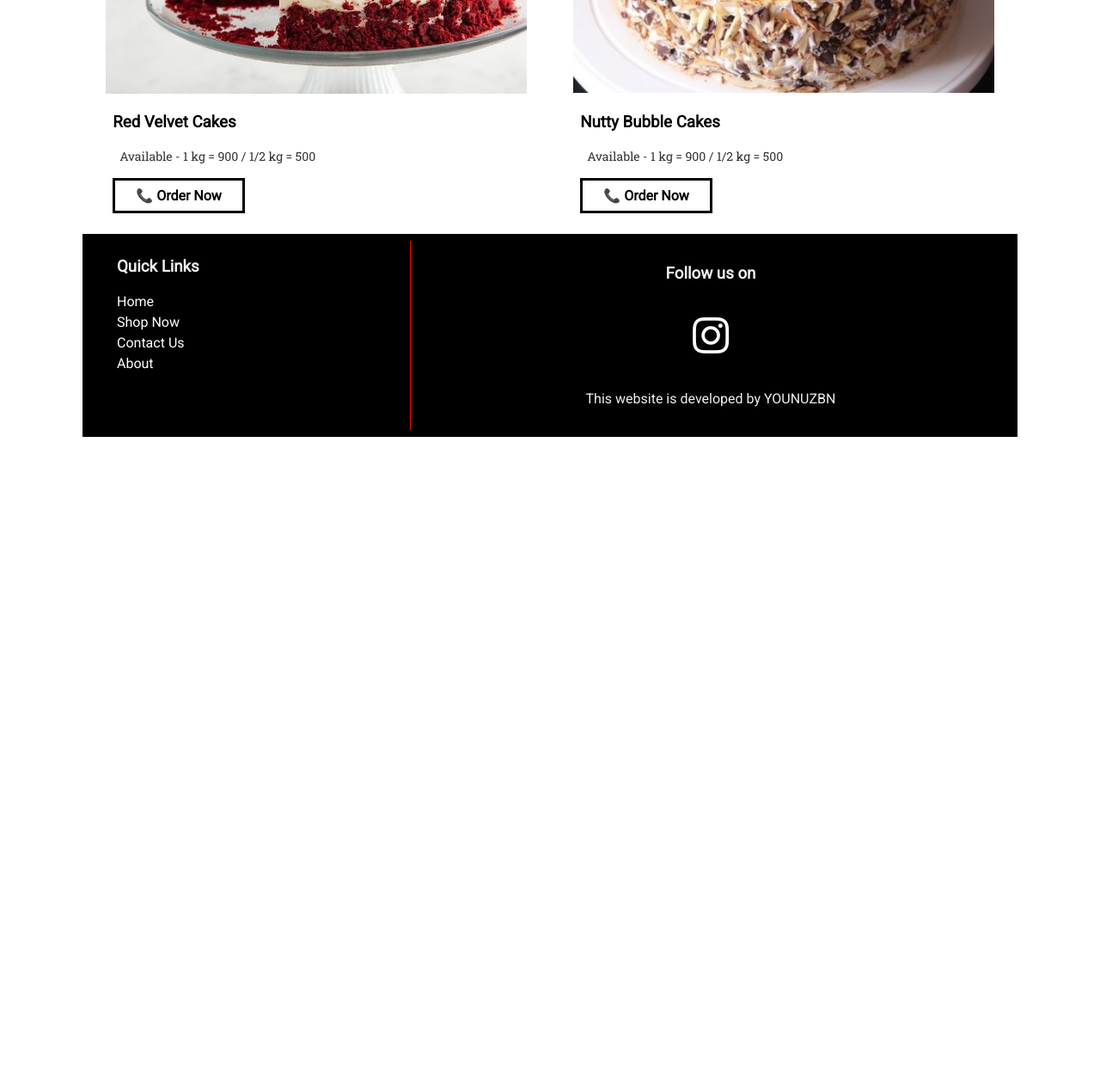
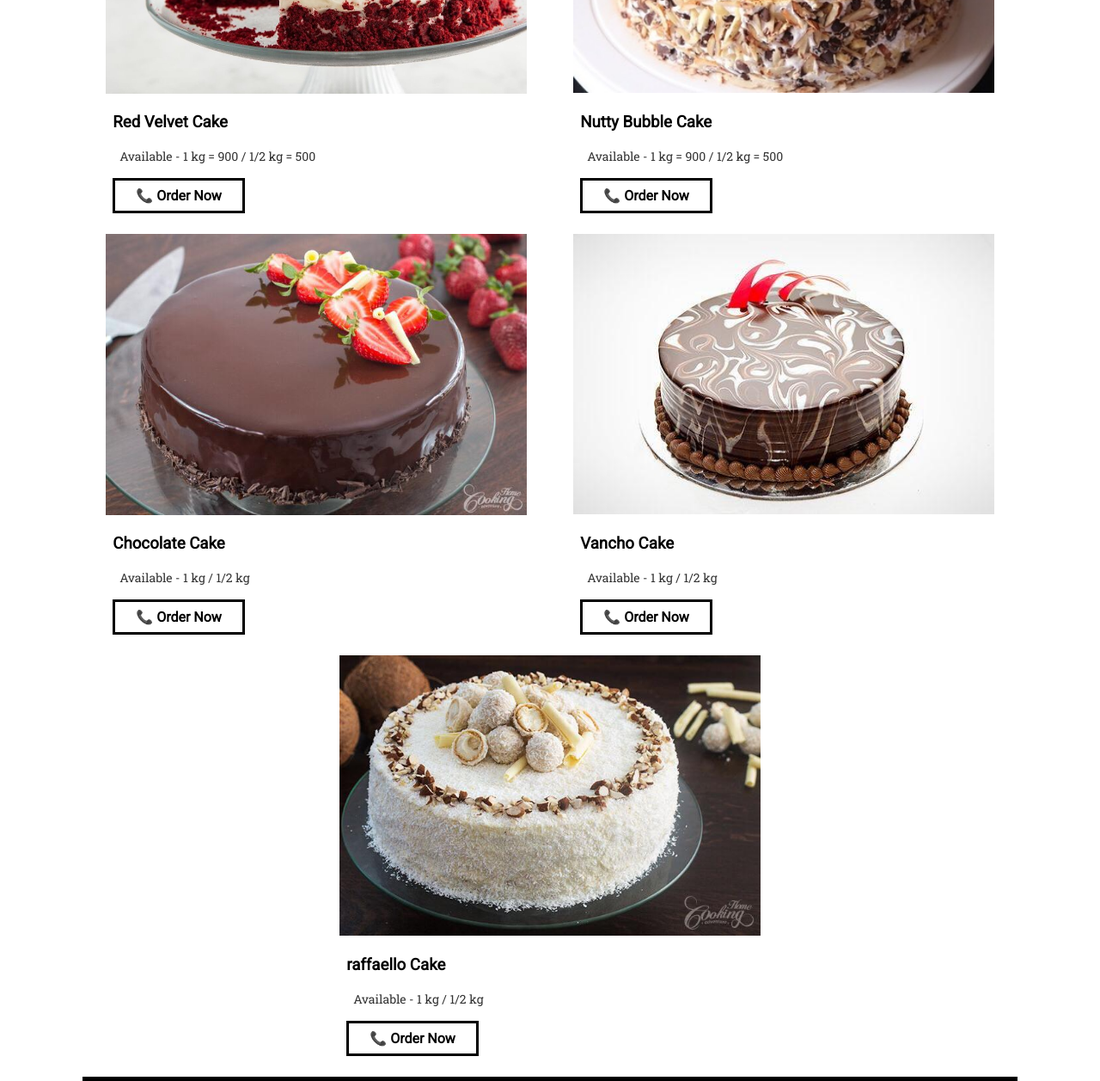
Before and after one commit to younuzbn/cakenbake, a plain HTML site: page cakes.html in a window 1280 px wide. Shown: the part 880-2137 px from the top of the page at 86% size. Before the commit the page ends 1388 px from the top, so only its background shows below. Drawn offline with Linux system fonts and the light colour scheme.

Commit message:
new products added

```diff
--- a/cakes.html
+++ b/cakes.html
@@ -98,7 +98,7 @@
         </div>
 
         <div class="card-description">
-            <h3>White Forest Cakes</h3>
+            <h3>White Forest Cake</h3>
           </a>
           <div class="card-meta">
             Available - 1 kg = 650 / 1/2 kg = 350
@@ -120,7 +120,7 @@
 
         <div class="card-description">
 
-            <h3>Red Velvet Cakes</h3>
+            <h3>Red Velvet Cake</h3>
           </a>
           <div class="card-meta">
             Available - 1 kg = 900 / 1/2 kg = 500
@@ -142,10 +142,76 @@
 
         <div class="card-description">
 
-            <h3>Nutty Bubble Cakes</h3>
+            <h3>Nutty Bubble Cake</h3>
           </a>
           <div class="card-meta">
             Available - 1 kg = 900 / 1/2 kg = 500
+            <a href="#"></a>
+          </div>
+          <p>
+
+          </p>
+          <a href="tel:+917356126678" class="btn-readmore">📞 Order Now</a>
+        </div>
+      </div>
+
+      <div class="card">
+        <div class="card-image">
+
+            <img src="img/8.jpg" alt="Card Image">
+          </a>
+        </div>
+
+        <div class="card-description">
+
+            <h3>Chocolate Cake</h3>
+          </a>
+          <div class="card-meta">
+            Available - 1 kg / 1/2 kg
+            <a href="#"></a>
+          </div>
+          <p>
+
+          </p>
+          <a href="tel:+917356126678" class="btn-readmore">📞 Order Now</a>
+        </div>
+      </div>
+
+      <div class="card">
+        <div class="card-image">
+
+            <img src="img/9.jpg" alt="Card Image">
+          </a>
+        </div>
+
+        <div class="card-description">
+
+            <h3>Vancho Cake</h3>
+          </a>
+          <div class="card-meta">
+            Available - 1 kg / 1/2 kg
+            <a href="#"></a>
+          </div>
+          <p>
+
+          </p>
+          <a href="tel:+917356126678" class="btn-readmore">📞 Order Now</a>
+        </div>
+      </div>
+
+      <div class="card">
+        <div class="card-image">
+
+            <img src="img/10.jpg" alt="Card Image">
+          </a>
+        </div>
+
+        <div class="card-description">
+
+            <h3>raffaello Cake</h3>
+          </a>
+          <div class="card-meta">
+            Available - 1 kg / 1/2 kg
             <a href="#"></a>
           </div>
           <p>
```
Also changed, not shown: img/10.jpg (added), img/8.jpg (added), img/9.jpg (added), img/code.jpg (deleted).
